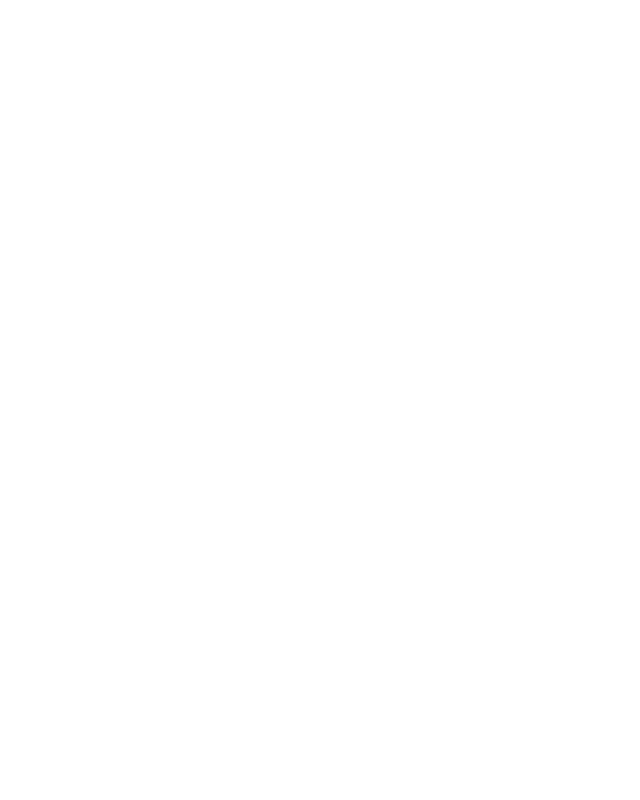
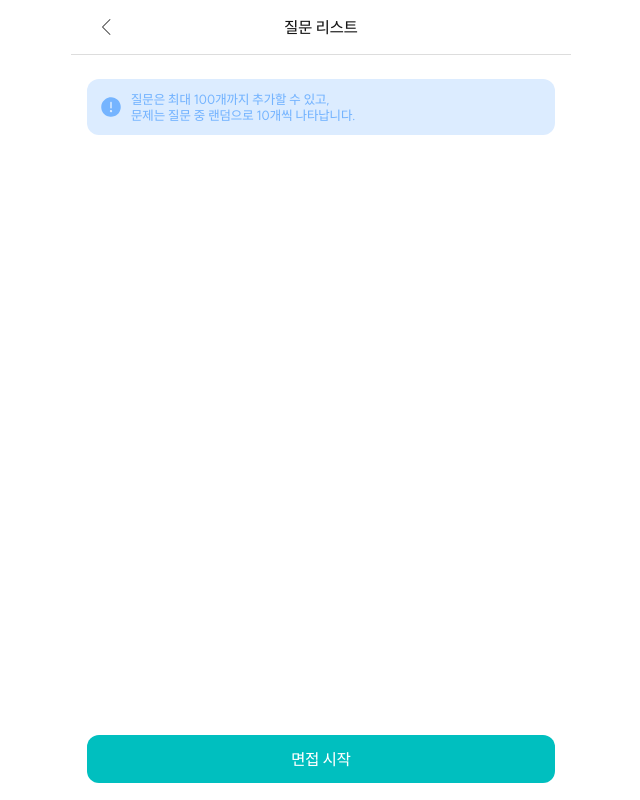
Before and after one commit to petercoco626/mock_interview, a Next.js app: page /question in a window 1280 px wide. Shown: the whole page, without its empty margins (319-959 px from the left). Built offline with nearby package versions, Linux system fonts and the light colour scheme.

Commit message:
[feat] question-page : header, guide, start-interview-button + question CRUD는 좀 더 정리되면 시작

```diff
--- a/app/(pages)/page.tsx
+++ b/app/(pages)/page.tsx
@@ -1,5 +1,5 @@
 import { RouteQuestionPageButton } from '@/components/home/route-question-page-button';
-import { StartInterviewButton } from '@/components/home/start-interview-button';
+import { StartInterviewButton } from '@/components/common/start-interview-button';
 import { gmarketSansFont } from '@/libs/fonts';
 import clsx from 'clsx';
 
--- a/app/(pages)/question/page.tsx
+++ b/app/(pages)/question/page.tsx
@@ -1,3 +1,17 @@
+import { StartInterviewButton } from '@/components/common/start-interview-button';
+import { GuideOnAddingQuestion } from '@/components/question/guide-on-adding-question';
+import { Header } from '@/components/question/header';
+
 export default function QuestionPage() {
-  return <div></div>;
+  return (
+    <div className="w-full h-full">
+      <Header />
+      <div className="px-4 py-6 box-border w-full h-[calc(100%-136px)]">
+        <GuideOnAddingQuestion />
+      </div>
+      <div className="p-4 w-full h-[80px] box-border flex items-center justify-center">
+        <StartInterviewButton />
+      </div>
+    </div>
+  );
 }
--- a/app/layout.tsx
+++ b/app/layout.tsx
@@ -16,9 +16,7 @@
   return (
     <html lang="en">
       <body className={clsx(suitFont.className, 'w-screen h-dvh')}>
-        <main className="w-full max-w-[500px] h-full p-4 box-border mx-auto ">
-          {children}
-        </main>
+        <main className="w-full max-w-[500px] h-full mx-auto ">{children}</main>
       </body>
     </html>
   );
--- a/components/home/start-interview-button.tsx
+++ b/components/common/start-interview-button.tsx
@@ -3,6 +3,7 @@
 import { Pathname } from '@/libs/path';
 import { Button } from '../base/button';
 
+// TODO : callback 로직을 외부에서 전달하도록 해서 처리할 수 있도록 수정, home이랑 question에서 보여져야하는 모달이 다름
 export function StartInterviewButton() {
   const questions = [];
 
--- /dev/null
+++ b/components/question/guide-on-adding-question.tsx
@@ -0,0 +1,28 @@
+export function GuideOnAddingQuestion() {
+  return (
+    <div className="w-full rounded-xl p-3 flex items-center gap-2 bg-system-blue-light">
+      <IcWarningCircle />
+      <div className="text-s_medium text-system-blue">
+        질문은 최대 100개까지 추가할 수 있고, <br />
+        문제는 질문 중 랜덤으로 10개씩 나타납니다.
+      </div>
+    </div>
+  );
+}
+
+function IcWarningCircle() {
+  return (
+    <svg
+      xmlns="http://www.w3.org/2000/svg"
+      width="24"
+      height="24"
+      viewBox="0 0 24 24"
+      fill="none"
+    >
+      <path
+        d="M12 2.25C10.0716 2.25 8.18657 2.82183 6.58319 3.89317C4.97982 4.96451 3.73013 6.48726 2.99218 8.26884C2.25422 10.0504 2.06114 12.0108 2.43735 13.9021C2.81355 15.7934 3.74215 17.5307 5.10571 18.8943C6.46928 20.2579 8.20656 21.1865 10.0979 21.5627C11.9892 21.9389 13.9496 21.7458 15.7312 21.0078C17.5127 20.2699 19.0355 19.0202 20.1068 17.4168C21.1782 15.8134 21.75 13.9284 21.75 12C21.7473 9.41498 20.7192 6.93661 18.8913 5.10872C17.0634 3.28084 14.585 2.25273 12 2.25ZM11.25 7.5C11.25 7.30109 11.329 7.11032 11.4697 6.96967C11.6103 6.82902 11.8011 6.75 12 6.75C12.1989 6.75 12.3897 6.82902 12.5303 6.96967C12.671 7.11032 12.75 7.30109 12.75 7.5V12.75C12.75 12.9489 12.671 13.1397 12.5303 13.2803C12.3897 13.421 12.1989 13.5 12 13.5C11.8011 13.5 11.6103 13.421 11.4697 13.2803C11.329 13.1397 11.25 12.9489 11.25 12.75V7.5ZM12 17.25C11.7775 17.25 11.56 17.184 11.375 17.0604C11.19 16.9368 11.0458 16.7611 10.9606 16.5555C10.8755 16.35 10.8532 16.1238 10.8966 15.9055C10.94 15.6873 11.0472 15.4868 11.2045 15.3295C11.3618 15.1722 11.5623 15.065 11.7805 15.0216C11.9988 14.9782 12.225 15.0005 12.4305 15.0856C12.6361 15.1708 12.8118 15.315 12.9354 15.5C13.059 15.685 13.125 15.9025 13.125 16.125C13.125 16.4234 13.0065 16.7095 12.7955 16.9205C12.5845 17.1315 12.2984 17.25 12 17.25Z"
+        fill="#75B4FF"
+      />
+    </svg>
+  );
+}
--- /dev/null
+++ b/components/question/header.tsx
@@ -0,0 +1,29 @@
+'use client';
+
+import IcCaretLeft from '@/assets/icon/ic-caret-left.svg';
+import { Pathname } from '@/libs/path';
+import clsx from 'clsx';
+import Link from 'next/link';
+
+export function Header() {
+  const handleGoHomeButtonClick = () => {};
+
+  return (
+    <header
+      className={clsx(
+        'w-full h-[55px] border-b border-[#DDDDDD] px-4 py-2 box-border',
+        'flex items-center justify-between'
+      )}
+    >
+      <Link
+        href={Pathname.HOME}
+        onClick={handleGoHomeButtonClick}
+        className="w-10 h-10 flex items-center justify-center"
+      >
+        <IcCaretLeft />
+      </Link>
+      <h3 className="text-m_medium">질문 리스트</h3>
+      <div className="w-10 h-10" />
+    </header>
+  );
+}
--- a/next.config.mjs
+++ b/next.config.mjs
@@ -1,4 +1,12 @@
 /** @type {import('next').NextConfig} */
-const nextConfig = {};
+const nextConfig = {
+  webpack: (config) => {
+    config.module.rules.push({
+      test: /\.svg$/,
+      use: ['@svgr/webpack'],
+    });
+    return config;
+  },
+};
 
 export default nextConfig;
--- a/package.json
+++ b/package.json
@@ -21,6 +21,7 @@
     "react-dom": "^18"
   },
   "devDependencies": {
+    "@svgr/webpack": "^8.1.0",
     "@types/node": "^20",
     "@types/react": "^18",
     "@types/react-dom": "^18",
--- a/tailwind.config.ts
+++ b/tailwind.config.ts
@@ -9,6 +9,8 @@
   theme: {
     extend: {
       colors: {
+        'system-blue-light': '#DCECFF',
+        'system-blue': '#75B4FF',
         'system-green-light': '#00BFBF',
         'system-green': '#007D7D',
         'system-green-dark': '#005C5C',
```
Also changed, not shown: assets/icon/ic-caret-left.svg (added), 1 other file (tests, documents, lock files or other folders).
